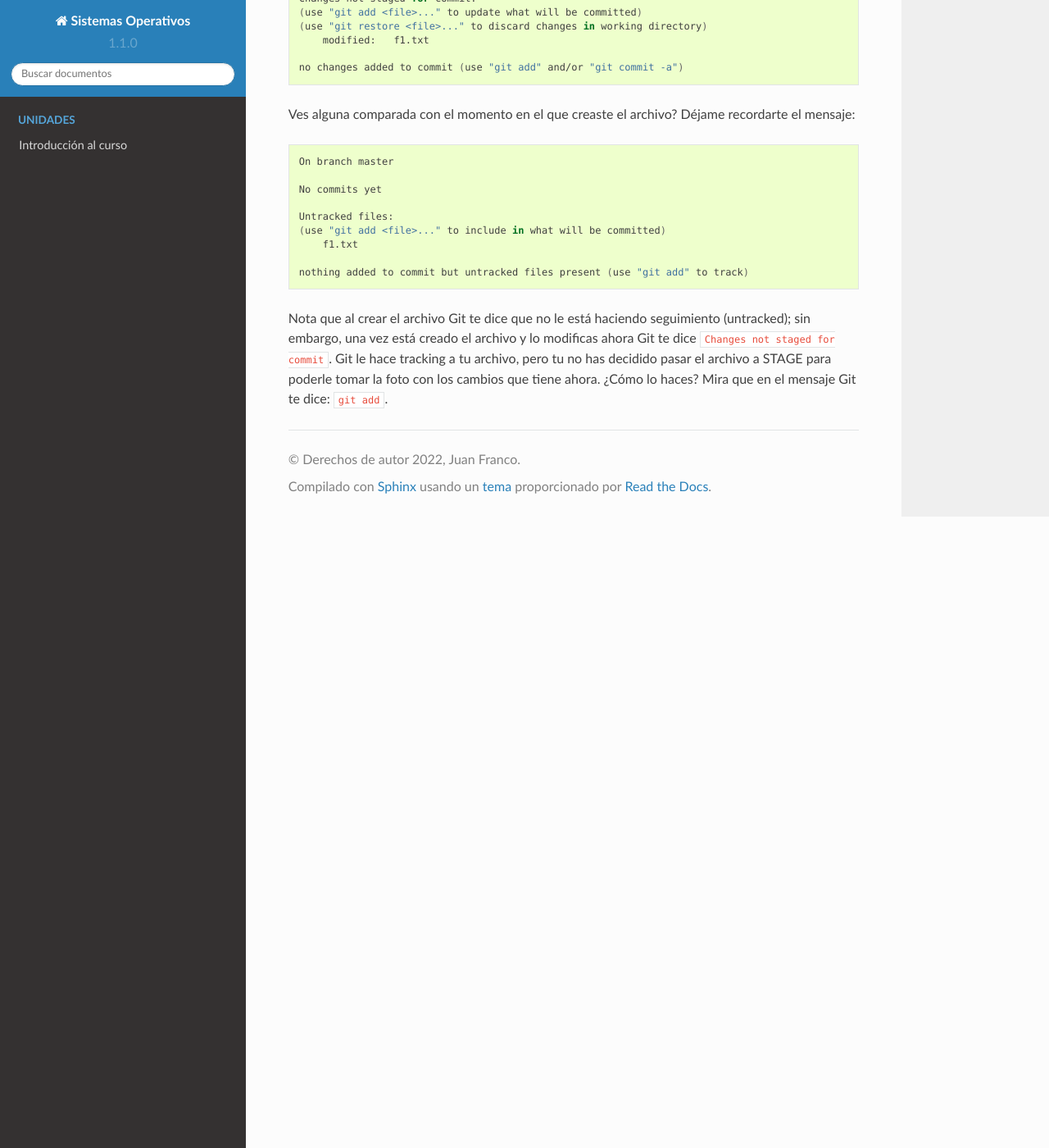
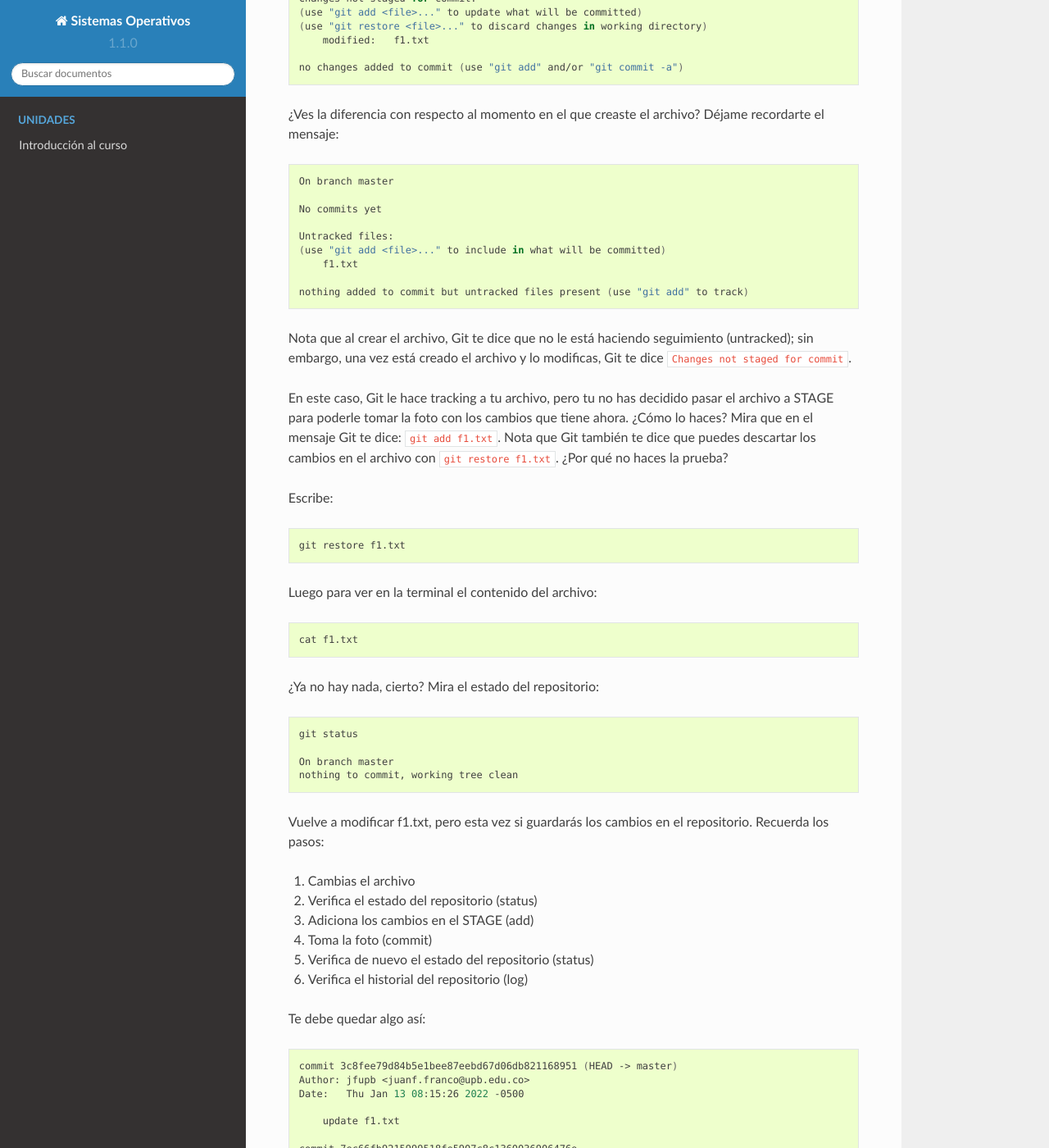
Before and after one commit to juanferfranco/sistemasoperativos, a Sphinx documentation site: the page built from docs/_unidad1/introGit.rst, in a window 1280 px wide and 1400 px high, scrolled down 9984 px. Shown: the whole window at 82% size. Built offline with Sphinx 7.4.7 and the Read the Docs theme 2.0.0, drawn with Linux system fonts in a browser that asks for light colours; pages that are not in the unit, such as notebooks, are missing from menus; some of the changed text lies outside the part shown.

Commit message:
done ejercicio 11

```diff
--- a/docs/_unidad1/introGit.rst
+++ b/docs/_unidad1/introGit.rst
@@ -525,7 +525,7 @@ Al verificar el estado del repositorio verás:
 
     no changes added to commit (use "git add" and/or "git commit -a")
 
-Ves alguna comparada con el momento en el que creaste el archivo? Déjame recordarte
+¿Ves la diferencia con respecto al momento en el que creaste el archivo? Déjame recordarte
 el mensaje:
 
 .. code-block:: bash
@@ -540,8 +540,71 @@ el mensaje:
 
     nothing added to commit but untracked files present (use "git add" to track)
 
-Nota que al crear el archivo Git te dice que no le está haciendo seguimiento (untracked);
-sin embargo, una vez está creado el archivo y lo modificas ahora Git te dice
-``Changes not staged for commit``. Git le hace tracking a tu archivo, pero tu
-no has decidido pasar el archivo a STAGE para poderle tomar la foto con los cambios
-que tiene ahora. ¿Cómo lo haces? Mira que en el mensaje Git te dice: ``git add``.
+Nota que al crear el archivo, Git te dice que no le está haciendo seguimiento (untracked);
+sin embargo, una vez está creado el archivo y lo modificas, Git te dice
+``Changes not staged for commit``.
+
+En este caso, Git le hace tracking a tu archivo, pero tu no has decidido pasar el
+archivo a STAGE para poderle tomar la foto con los cambios que tiene ahora.
+¿Cómo lo haces? Mira que en el mensaje Git te dice: ``git add f1.txt``. Nota que Git
+también te dice que puedes descartar los cambios en el archivo con
+``git restore f1.txt``. ¿Por qué no haces la prueba?
+
+Escribe:
+
+.. code-block:: bash
+
+    git restore f1.txt
+
+Luego para ver en la terminal el contenido del archivo:
+
+.. code-block:: bash
+
+    cat f1.txt
+
+¿Ya no hay nada, cierto? Mira el estado del repositorio:
+
+.. code-block:: bash
+
+    git status
+
+    On branch master
+    nothing to commit, working tree clean
+
+Vuelve a modificar f1.txt, pero esta vez si guardarás los cambios
+en el repositorio. Recuerda los pasos:
+
+#. Cambias el archivo
+#. Verifica el estado del repositorio (status)
+#. Adiciona los cambios en el STAGE (add)
+#. Toma la foto (commit)
+#. Verifica de nuevo el estado del repositorio (status)
+#. Verifica el historial del repositorio (log)
+
+Te debe quedar algo así:
+
+.. code-block:: bash
+
+    commit 3c8fee79d84b5e1bee87eebd67d06db821168951 (HEAD -> master)
+    Author: jfupb <juanf.franco@upb.edu.co>
+    Date:   Thu Jan 13 08:15:26 2022 -0500
+
+        update f1.txt
+
+    commit 7ec66fb9215999518fe5907c8c1360036906476e
+    Author: jfupb <juanf.franco@upb.edu.co>
+    Date:   Wed Jan 12 17:19:14 2022 -0500
+
+        Add f3.txt and f4.txt
+
+    commit 11950128c3d3dc6cc7b3cfda7a3e5a8ed566c235
+    Author: jfupb <juanf.franco@upb.edu.co>
+    Date:   Wed Jan 12 17:16:59 2022 -0500
+
+        add f2.txt
+
+    commit c14b43cde2ebac63a56377ba1f6faa67316d48ff
+    Author: jfupb <juanf.franco@upb.edu.co>
+    Date:   Wed Jan 12 16:10:17 2022 -0500
+
+        adicionamos f1.txt al repositorio
```
